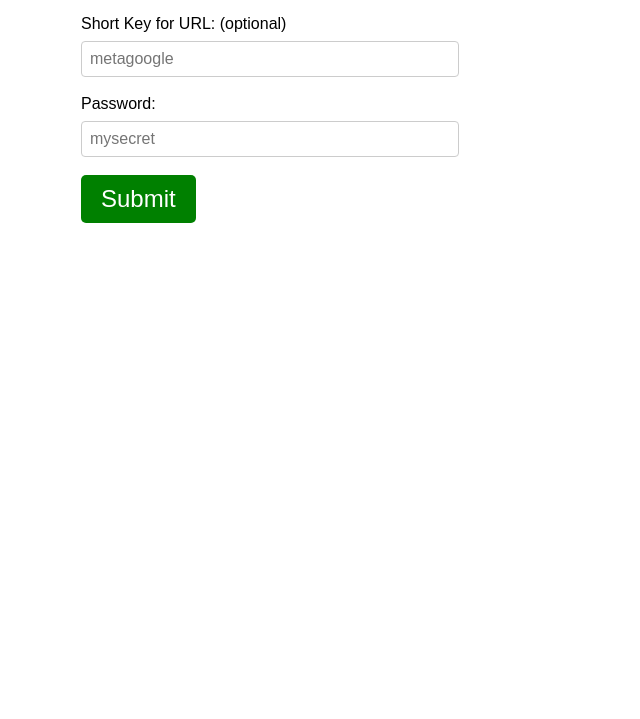
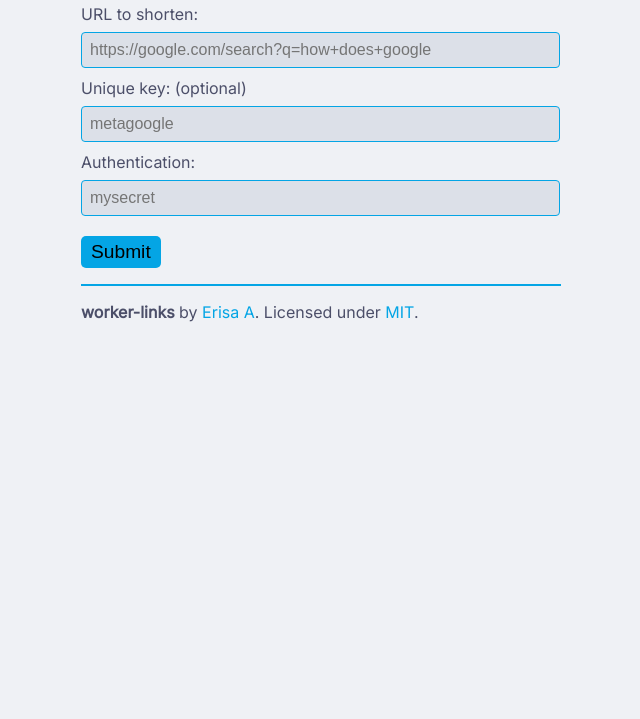
Before and after one commit to Erisa/worker-links, a website: page src/form.html in a window 1280 px wide. Shown: the part 81-800 px from the top of the page, without its empty margins (319-959 px from the left). Drawn offline with Linux system fonts and the light colour scheme.

Commit message:
refactor: clean up form, use fetch instead of XHR, use catppuccin theme (#21)
* Add ShareX integration in README

* refactor: move away from XHR, use fetch()

* refactor: clean up form, use catppucin theme, use inter font

also add a basic favicon

```diff
--- a/src/form.html
+++ b/src/form.html
@@ -1,19 +1,55 @@
-<!DOCTYPE html>
+<!doctype html>
 
 <head>
 	<title>Shorten a URL</title>
 	<meta content="width=device-width,initial-scale=1" name="viewport" />
+	<link rel="shortcut icon" href="https://em-content.zobj.net/source/microsoft/378/link_1f517.png" />
+
+	<link rel="preconnect" href="https://fonts.googleapis.com" />
+	<link rel="preconnect" href="https://fonts.gstatic.com" crossorigin />
+	<link href="https://fonts.googleapis.com/css2?family=Inter&display=swap" rel="stylesheet" />
+
 	<style>
+		:root {
+			--font-family: 'Inter', -apple-system, BlinkMacSystemFont, 'Segoe UI', Helvetica, Arial, sans-serif, 'Apple Color Emoji',
+				'Segoe UI Emoji';
+
+			--ctp-bg: #eff1f5;
+			--ctp-crust: #dce0e8;
+			--ctp-text: #4c4f69;
+			--ctp-accent: #04a5e5;
+
+			--ctp-dark-bg: #1e1e2e;
+			--ctp-dark-crust: #181825;
+			--ctp-dark-text: #cdd6f4;
+			--ctp-dark-accent: #f5c2e7;
+		}
+
 		body {
-			font-family: Arial, sans-serif;
+			background-color: var(--ctp-bg);
+			color: var(--ctp-text);
+			font-family: var(--font-family);
 			margin: 0;
 			padding: 0;
 		}
 
-		form {
+		a {
+			color: var(--ctp-accent);
+			text-decoration: none;
+		}
+
+		a:hover {
+			text-decoration-line: underline;
+		}
+
+		.container {
 			margin: 0 auto;
 			max-width: 480px;
 			padding: 16px;
+		}
+
+		.separator {
+			border: 1px solid var(--ctp-accent);
 		}
 
 		label {
@@ -22,85 +58,150 @@
 		}
 
 		button[type='submit'] {
-			background-color: green;
-			color: #fff;
-			font-size: 1.5em;
-			padding: 10px 20px;
+			margin-top: 10px;
+			background-color: var(--ctp-accent);
+			font-size: 1.2em;
+			padding: 5px 10px;
 			border: none;
 			border-radius: 5px;
 			cursor: pointer;
 		}
 
+		a,
+		button[type='submit'] {
+			transition-property: color, background-color, border-color, text-decoration-color, fill, stroke, opacity, box-shadow, transform,
+				filter, backdrop-filter;
+			transition-timing-function: cubic-bezier(0, 0, 0.2, 1);
+			transition-duration: 150ms;
+		}
+
+		a:hover,
+		button[type='submit']:hover {
+			opacity: 50%;
+		}
+
 		input {
-			width: 75%;
-			border: 1px solid #ccc;
+			width: 96%;
+			border: 1px solid var(--ctp-accent);
+			background-color: var(--ctp-crust);
 			border-radius: 4px;
 			font-size: 16px;
 			padding: 8px;
+			margin-bottom: 10px;
 		}
 
-		input[type='submit'] {
-			background-color: #4caf50;
-			border: none;
-			color: #fff;
-			cursor: pointer;
-			font-size: 16px;
+		.response-items {
 			margin-top: 16px;
-			padding: 8px 16px;
-			border-radius: 4px;
-		}
-
-		input[type='submit']:hover {
-			background-color: #3e8e41;
+			margin-bottom: 16px;
 		}
 
 		#response {
-			margin-top: 16px;
 			font-size: 16px;
+		}
+
+		.bold {
+			font-weight: bolder;
+		}
+
+		@media (prefers-color-scheme: dark) {
+			body {
+				background-color: var(--ctp-dark-bg);
+				color: var(--ctp-dark-text);
+			}
+
+			a {
+				color: var(--ctp-dark-accent);
+			}
+
+			.separator {
+				border: 1px solid var(--ctp-dark-accent);
+			}
+
+			button[type='submit'] {
+				background-color: var(--ctp-dark-accent);
+			}
+
+			input {
+				border: 1px solid var(--ctp-dark-accent);
+				background-color: var(--ctp-dark-crust);
+				color: var(--ctp-dark-text);
+			}
 		}
 	</style>
 </head>
 
 <body>
-	<form id="myForm" onsubmit="submitForm(event)">
-		<label for="value">Long URL:</label>
-		<input autocomplete="one-time-code" id="value" name="value" placeholder="https://google.com/search?q=how+does+google" /><br /><br />
-		<label for="key">Short Key for URL: (optional)</label>
-		<input autocomplete="one-time-code" id="key" name="key" placeholder="metagoogle" /><br /><br />
-		<label for="password">Password:</label>
-		<input autocomplete="password" id="password" name="password" type="password" placeholder="mysecret" /><br /><br />
-		<button type="submit">Submit</button><br /><br />
-		<div id="response"></div>
-		<br />
-		<span id="url"></span><a id="urlLink"></a>
-	</form>
+	<div class="container">
+		<h2>Shorten a URL ✨</h2>
+
+		<form id="myForm" onsubmit="submitForm(event)">
+			<label for="value">URL to shorten:</label>
+			<input autocomplete="one-time-code" id="value" name="value" placeholder="https://google.com/search?q=how+does+google" />
+
+			<label for="key">Unique key: (optional)</label>
+			<input autocomplete="one-time-code" id="key" name="key" placeholder="metagoogle" />
+
+			<label for="password">Authentication:</label>
+			<input autocomplete="password" id="password" name="password" type="password" placeholder="mysecret" />
+
+			<button type="submit">Submit</button>
+
+			<div class="response-items">
+				<div id="response"></div>
+				<span id="url"></span>
+				<a id="urlLink"></a>
+			</div>
+		</form>
+
+		<div class="separator"></div>
+
+		<footer>
+			<p>
+				<span class="bold">worker-links</span> by <a href="https://erisa.uk">Erisa A</a>. Licensed under
+				<a href="https://github.com/Erisa/worker-links/blob/main/LICENSE">MIT</a>.
+			</p>
+		</footer>
+	</div>
+
 	<script>
-		function submitForm(event) {
+		function updateUI(data) {
+			const responseElement = document.getElementById('response')
+			responseElement.textContent = 'Response: ' + data.message
+
+			const urlText = document.getElementById('url')
+			const urlLink = document.getElementById('urlLink')
+
+			urlText.textContent = data.shorturl ? 'URL: ' : ''
+			urlLink.textContent = data.shorturl || ''
+			urlLink.href = data.shorturl || ''
+		}
+
+		async function submitForm(event) {
 			event.preventDefault()
+
 			const key = document.getElementById('key').value
 			const value = document.getElementById('value').value
 			const password = document.getElementById('password').value
-			const xhr = new XMLHttpRequest()
-			xhr.open(key === '' ? 'POST' : 'PUT', window.location.href + key, true)
-			xhr.setRequestHeader('Url', value)
-			xhr.setRequestHeader('Authorization', password)
-			xhr.responseType = 'json'
-			xhr.onload = function () {
-				const response = document.getElementById('response')
-				response.textContent = 'Response: ' + xhr.response.message
-				const urlText = document.getElementById('url')
-				const urlLink = document.getElementById('urlLink')
-				if (xhr.response.shorturl) {
-					urlText.textContent = 'URL: '
-					urlLink.textContent = xhr.response.shorturl
-					urlLink.href = xhr.response.shorturl
-				} else {
-					urlText.textContent = ''
-					urlLink.textContent = ''
-					urlLink.href = ''
-				}
+
+			const url = key === '' ? window.location.href : window.location.href + key
+			const method = key === '' ? 'POST' : 'PUT'
+
+			try {
+				const response = await fetch(url, {
+					method,
+					headers: {
+						'Content-Type': 'application/json',
+						URL: value,
+						Authorization: password,
+					},
+				})
+
+				const responseData = await response.json()
+
+				updateUI(responseData)
+			} catch (error) {
+				console.error('Error:', error)
 			}
-			xhr.send()
 		}
 	</script>
 </body>
```
